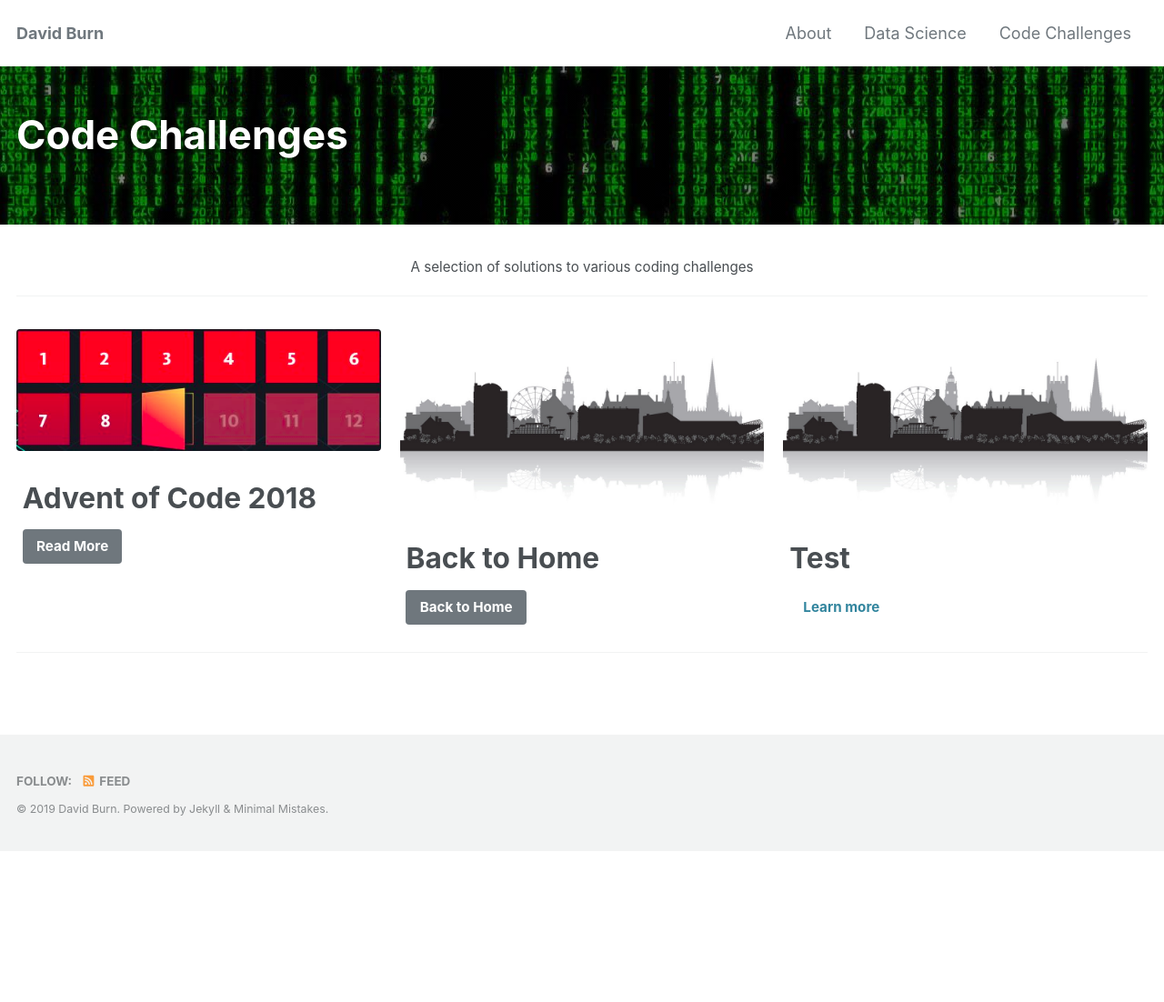
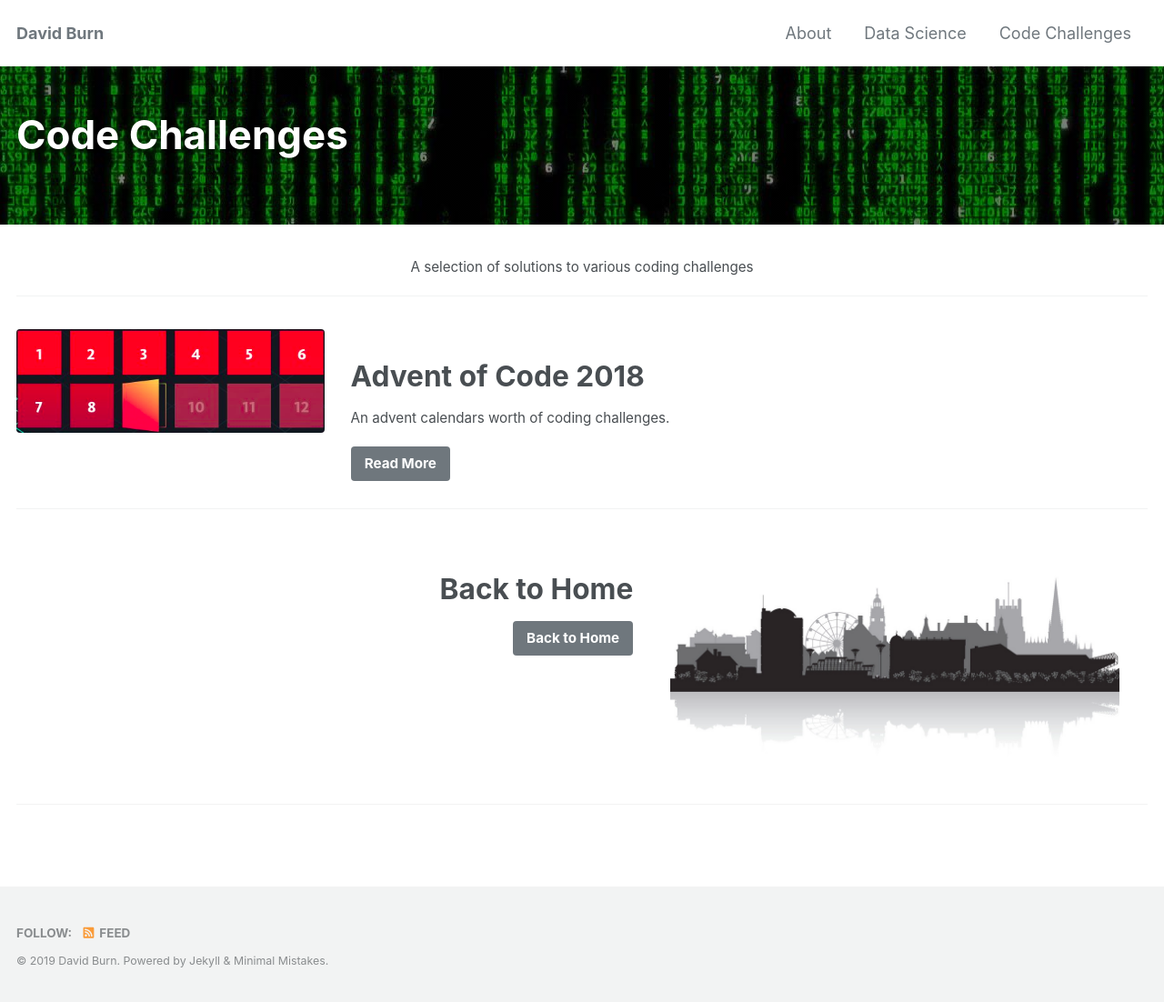
Before and after one commit to DavidBurn/davidburn.github.io, a Jekyll site: the page built from _pages/code-challenges.md, in a window 1280 px wide. Shown: the whole page at 91% size. Built offline with Jekyll 4.4.1, drawn with Linux system fonts in a browser that asks for light colours; cached includes are drawn as plain includes; nearby versions of some CDN libraries; before the commit the page ends 936 px from its top, so only the background shows below that.

Commit message:
Change format of code-challenges splash, add missing code block in day1-2

```diff
--- a/_pages/code-challenges.md
+++ b/_pages/code-challenges.md
@@ -10,19 +10,20 @@ intro:
 feature_row:
   - image_path: /images/advent-doors.png
     title: "Advent of Code 2018"
-    url: /advent-2018/
+    url: /advent-2018/day1-2/
+    excerpt: An advent calendars worth of coding challenges.
     btn_label: "Read More"
     btn_class: "btn--primary"
+feature_row2:
   - image_path: /images/sheffield.png
     title: "Back to Home"
     url: /
     btn_label: "Back to Home"
     btn_class: "btn--primary"
-  - image_path: /images/sheffield.png
-    title: "Test"
-    url: /
 ---
 
 {% include feature_row id="intro" type="center" %}
 
-{% include feature_row %}
+{% include feature_row  type="left"%}
+
+{% include feature_row id="feature_row2" type="right" %}
```
Also changed, not shown: _advent-2018/01-02-day.md (+2 -0 lines).
